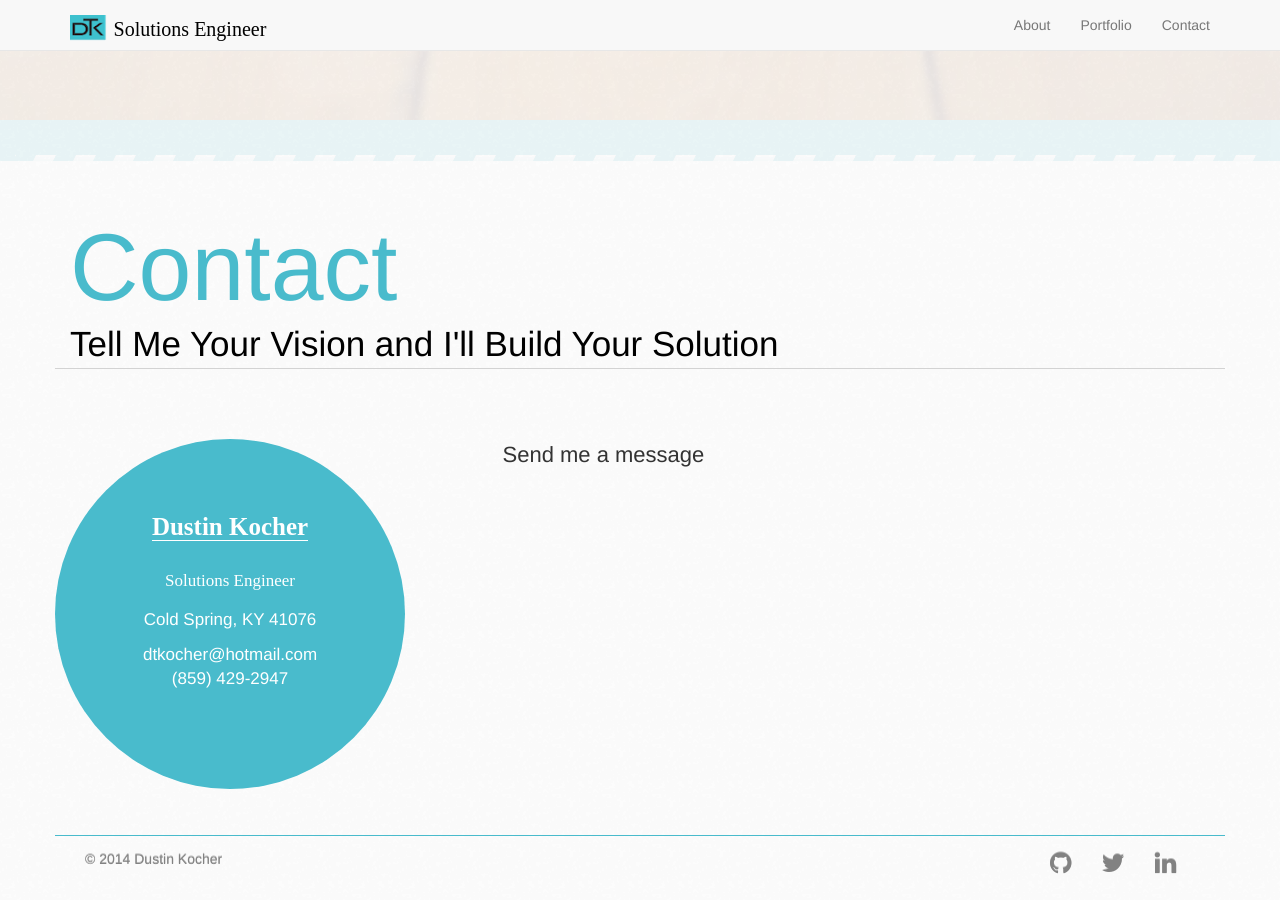
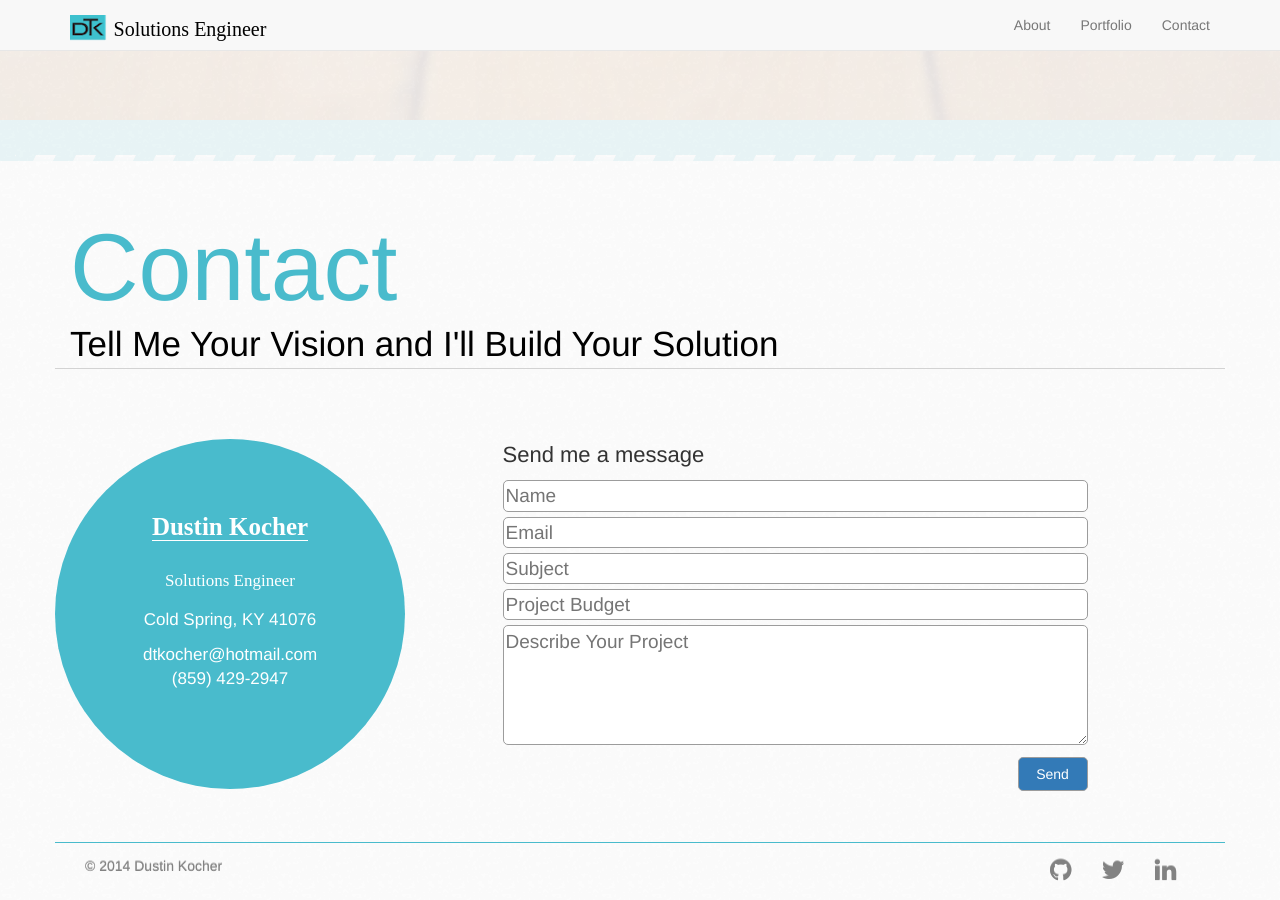
Before and after one commit to huihuiyihan/dtkocher.github.io, a Jekyll site: the page built from contact.html, in a window 1280 px wide and 900 px high, scrolled down 762 px. Built offline with Jekyll 4.4.1, drawn with Linux system fonts in a browser that asks for light colours; nearby versions of some CDN libraries.

Commit message:
Add contact form

```diff
--- a/_sass/_contact.scss
+++ b/_sass/_contact.scss
@@ -30,5 +30,21 @@
     .title {
       font-size: 22px;
     }
+
+    input, textarea {
+      width: 100%;
+      border-radius: 5px;
+      border: 1px solid #9C9C9C;
+      margin-bottom: 5px;
+    }
+
+    textarea {
+      height: 120px;
+    }
+
+    input[type=submit] {
+      width: 70px;
+      float: right;
+    }
   }
 }
--- a/contact.html
+++ b/contact.html
@@ -31,13 +31,23 @@
         (859) 429-2947
       </p>
     </div>
-    <div class="message container-fluid col-md-7 col-md-offset-1">
+    <div class="message container-fluid col-md-6 col-md-offset-1">
       <div class="row">
         <p class="title">
           Send me a message
         </p>
       </div>
       <div class="row">
+        <form accept-charset="UTF-8" action="https://formkeep.com/f/4d2385cac181" method="POST">
+          <input type="hidden" name="utf8" value="✓">
+          <input type="text" name="name" placeholder="Name">
+          <input type="email" name="email" placeholder="Email">
+          <input type="text" name="subject" placeholder="Subject">
+          <input type="text" name="budget" placeholder="Project Budget">
+          <textarea name="message" placeholder="Describe Your Project"></textarea>
+          <br>
+          <input type="submit" value="Send" class="small btn btn-primary">
+        </form>
       </div>
     </div>
   </div>
```
